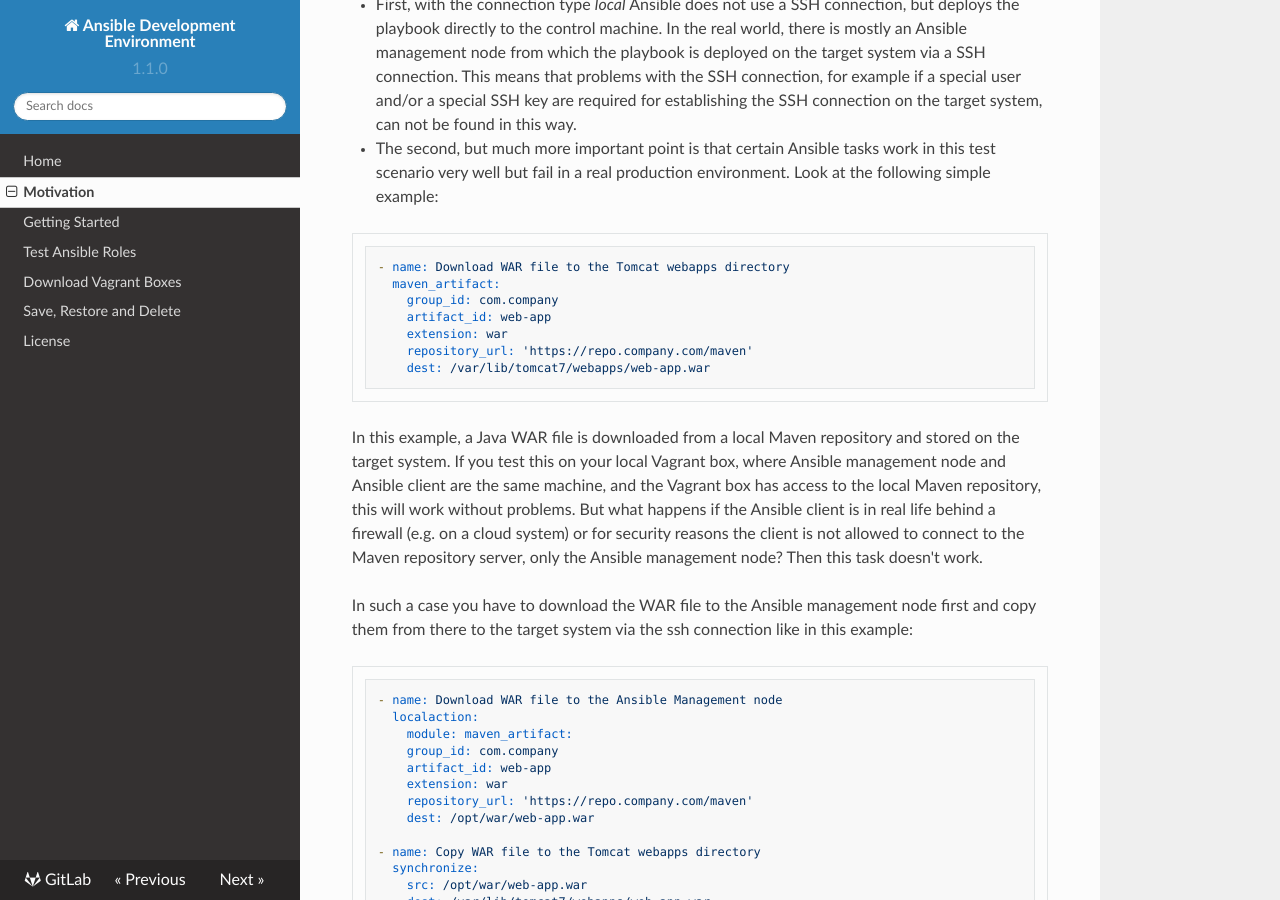
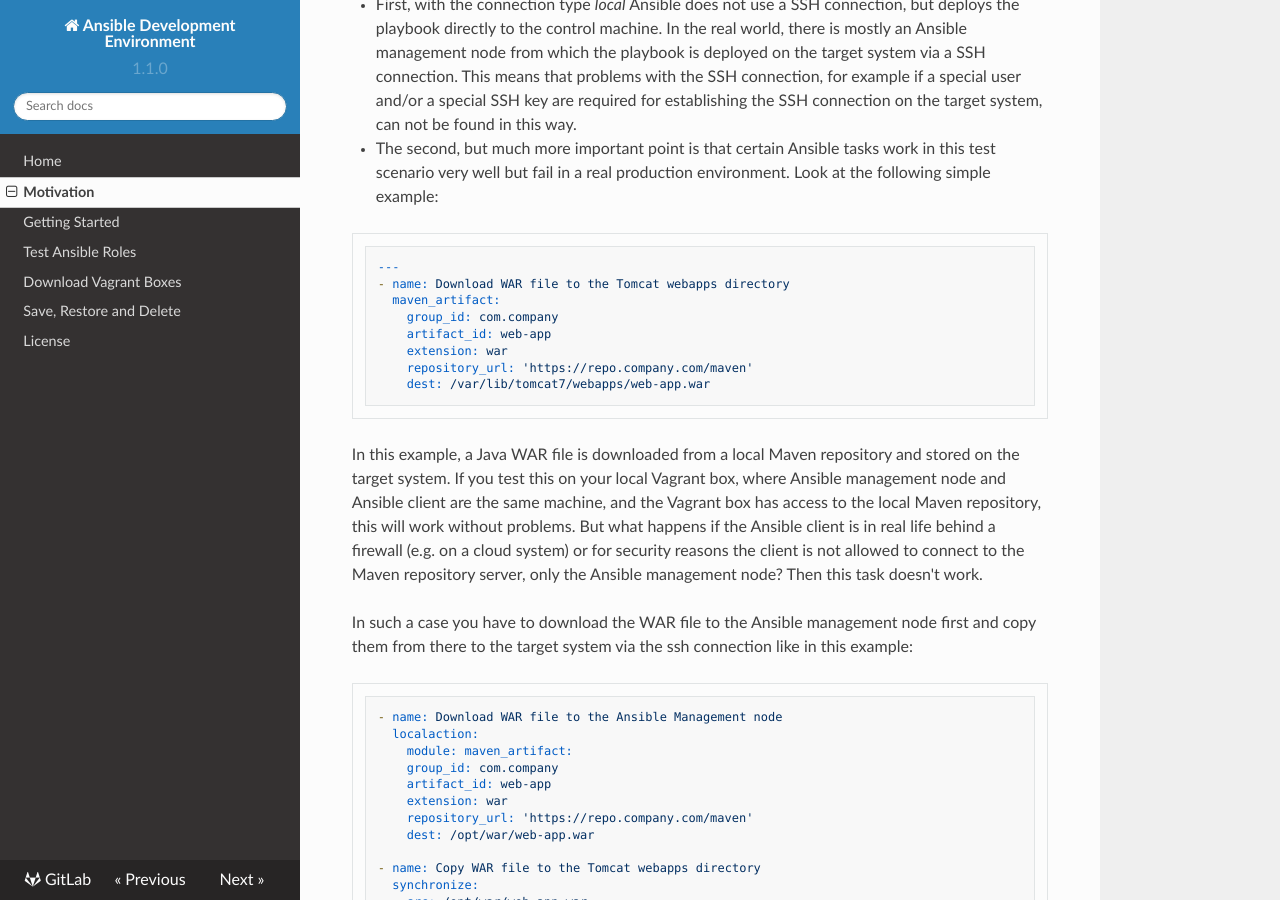
Before and after one commit to coglinev3/ansible-development, an MkDocs documentation site: the page built from docs/motivation.md, in a window 1280 px wide and 900 px high, scrolled down 727 px. Built offline with MkDocs 1.6.1, drawn with Linux system fonts in a browser that asks for light colours; nearby versions of some CDN libraries; old or Windows-style settings are respelled for this version of MkDocs.

Commit message:
Fixed typo

````diff
--- a/docs/motivation.md
+++ b/docs/motivation.md
@@ -5,7 +5,7 @@ and roles can be tested using Vagrant and VirtualBox or any other virtualization
 system. In most cases, the respective operating system is started and
 the playbook is executed with Vagrant's local Ansible provisioner. For example:
 
-```
+```ruby hl_lines="2 6"
 Vagrant.configure("2") do |config|
   config.vm.box = "ubuntu/trusty64"
   ...
@@ -18,7 +18,7 @@ end
 
 The simple Ansible inventory file for the test then looks mostly like this:
 
-```yml
+```ini
 [local]
 localhost ansible_connection=local
 ```
@@ -38,7 +38,9 @@ this way.
 in this test scenario very well but fail in a real production environment. Look
 at the following simple example:
 
-```yml
+
+```yaml
+---
 - name: Download WAR file to the Tomcat webapps directory
   maven_artifact:
     group_id: com.company
@@ -61,7 +63,8 @@ In such a case you have to download the WAR file to the Ansible
 management node first and copy them from there to the target system via the ssh
 connection like in this example:
 
-```yml
+
+```yaml
 - name: Download WAR file to the Ansible Management node
   localaction:
     module: maven_artifact:
````
Also changed, not shown: docs/download_images.md (+6 -1 lines), docs/getting_started.md (+1 -1 lines), docs/test_ansible_roles.md (+1 -1 lines).
